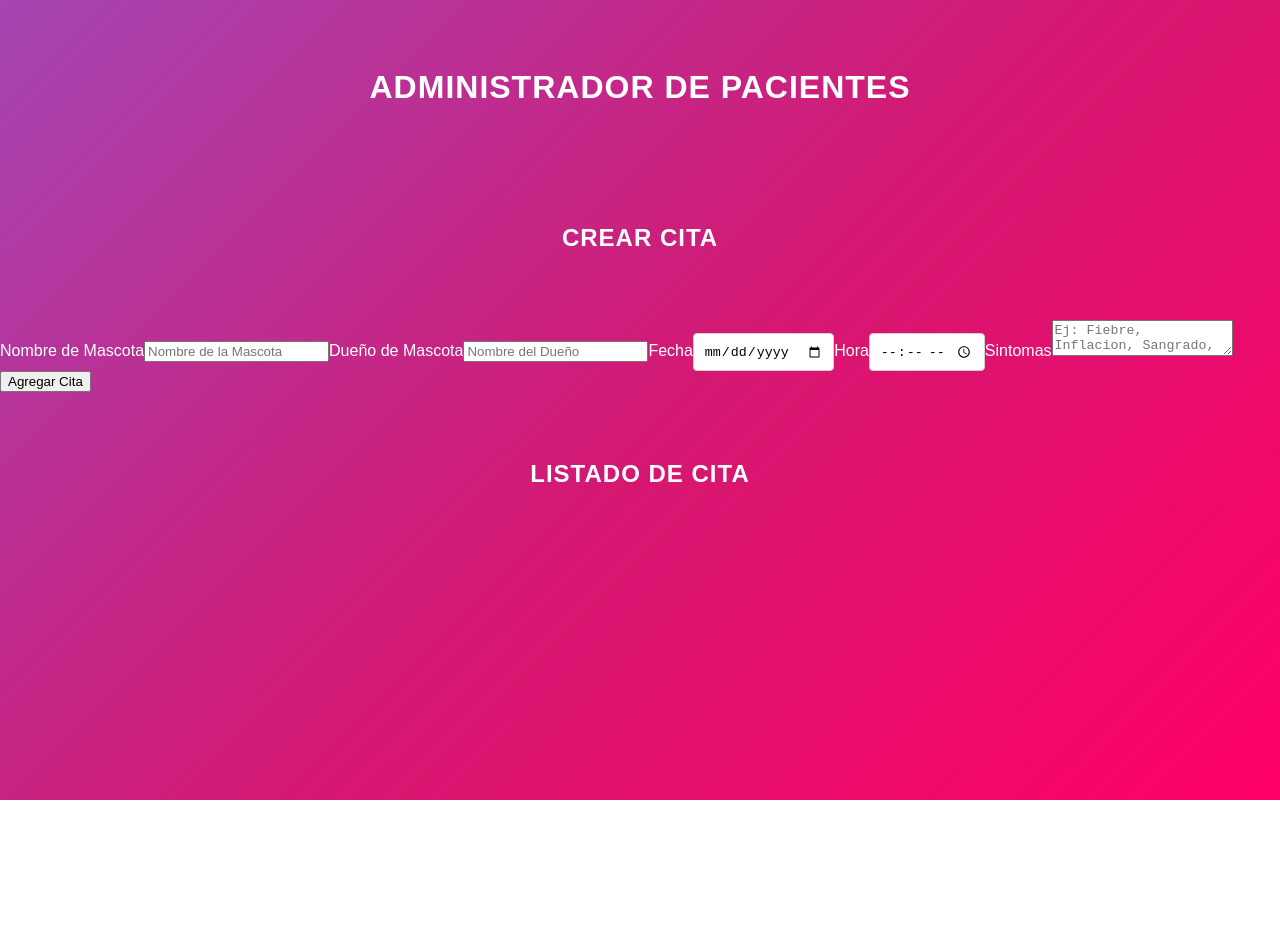
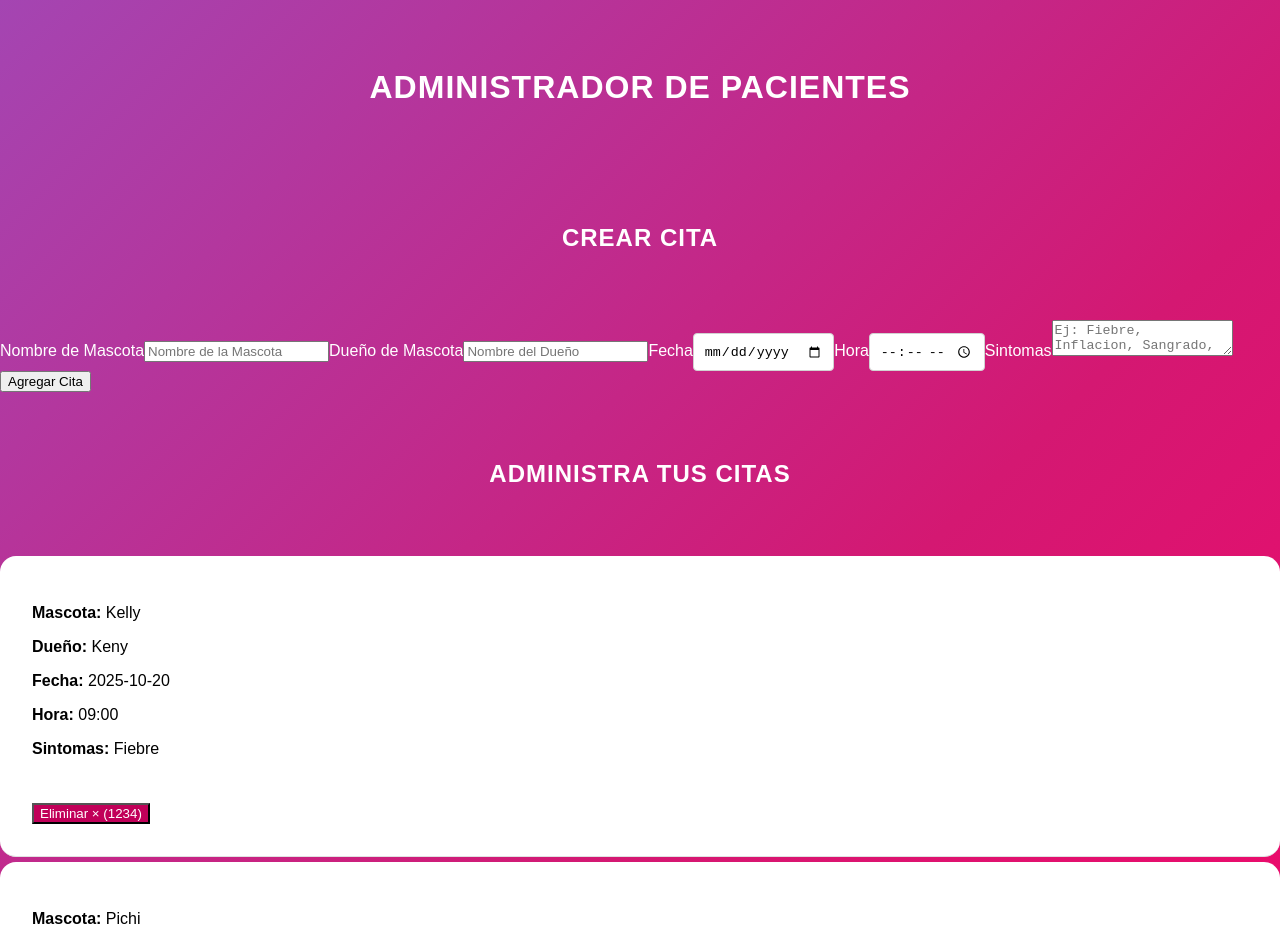
Before and after one commit to kevincisnero01/mascota-paciente-react, a React app: page / in a window 1280 px wide. Shown: the top 944 px of the page. Before the commit the page ends 800 px from the top, so only its background shows below. Built offline with nearby package versions, Linux system fonts and the light colour scheme; the HTML template or start-up script is replaced by a standard one.

Commit message:
eliminar citas del state

```diff
--- a/src/App.jsx
+++ b/src/App.jsx
@@ -6,13 +6,26 @@ import Appointment from './components/Appointment.jsx';
 function App() {
 
   //Arreglo de Citas (plural)
-  const [appointments, setAppointments] = useState([]);
+  const initialData = [
+    {id: '1234', mascot : 'Kelly',owner : 'Keny',date: '2025-10-20',time : '09:00',symptoms : 'Fiebre'},
+    {id: '12345',mascot : 'Pichi',owner : 'Kevin',date: '2025-10-20',time : '09:00',symptoms : 'Herida'},
+    {id: '123456',mascot : 'Mochi',owner : 'Pao',date: '2025-10-20',time : '09:00',symptoms : 'Alergia'}
+  ];
+  const [appointments, setAppointments] = useState(initialData);
 
   //Funcion que tome las citas actuales y las agregue
   const createAppointment = (appointment) => {
     setAppointments([...appointments,appointment]);
   }
 
+//Funcion qur elimina una cita por id
+const destroyAppointment = id =>{
+  const newAppointment = appointments.filter(appointment => appointment.id !==id);
+  setAppointments(newAppointment);
+}
+
+//Titulo Condicional
+const title = appointments.length === 0 ? "No hay Citas" : "Administra tus Citas";
 
   return (
     <>
@@ -25,11 +38,12 @@ function App() {
           />
         </div>
         <div className="one-half column">
-          <h2>Listado de  Cita</h2>
+          <h2>{title}</h2>
           { appointments.map(appointment => (
             <Appointment
               key={appointment.id}
               appointment={appointment}
+              destroyAppointment={destroyAppointment}
             />
           ))}
         </div>
--- a/src/components/Appointment.jsx
+++ b/src/components/Appointment.jsx
@@ -1,6 +1,6 @@
 import React from "react";
 
-const Appointment = ({appointment}) => (
+const Appointment = ({appointment,destroyAppointment}) => (
     <>
         <div className="cita">
             <p>Mascota: <span>{appointment.mascot}</span></p>
@@ -8,6 +8,13 @@ const Appointment = ({appointment}) => (
             <p>Fecha: <span>{appointment.date}</span></p>
             <p>Hora: <span>{appointment.time}</span></p>
             <p>Sintomas: <span>{appointment.symptoms}</span></p>
+          <button
+            className="button eliminar u-full-width"
+            onClick={() =>destroyAppointment(appointment.id)}
+          >
+            Eliminar &times;
+            ({appointment.id})
+          </button>
         </div>
     </>
 )
```
